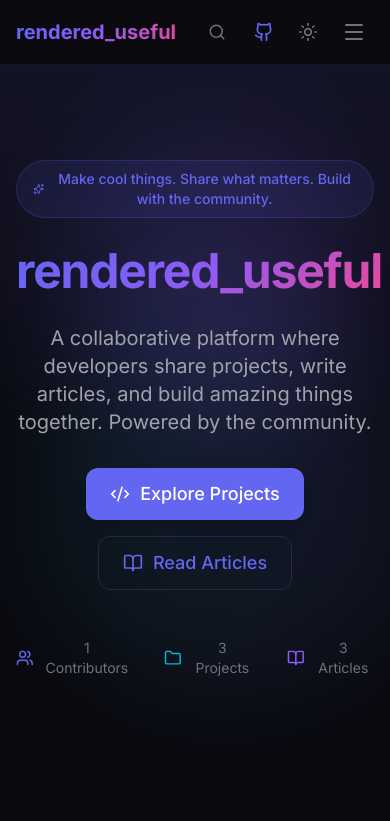
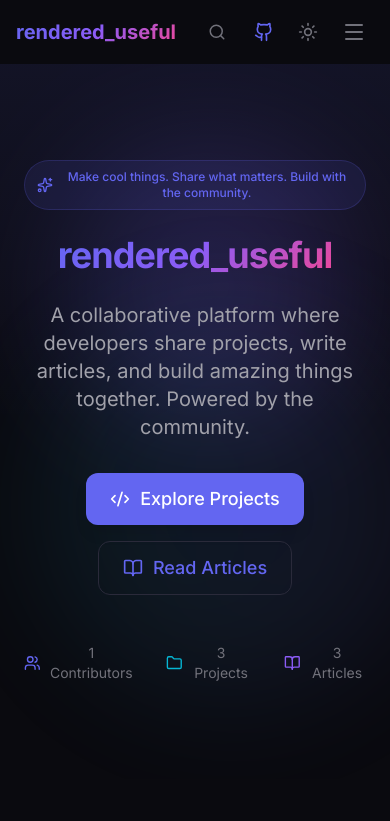
Before and after one commit to ScottPeabody/rendered_useful, a React (Vite) app: page / in a window 390 px wide. Shown: the top 821 px of the page. Built offline with nearby package versions, Linux system fonts and the light colour scheme.

Commit message:
Fix hero text centering on mobile

```diff
--- a/src/pages/HomePage.tsx
+++ b/src/pages/HomePage.tsx
@@ -56,19 +56,19 @@ export default function HomePage() {
             initial={{ opacity: 0, y: 20 }}
             animate={{ opacity: 1, y: 0 }}
             transition={{ duration: 0.6 }}
-            className="text-center max-w-3xl mx-auto"
+            className="text-center max-w-3xl mx-auto px-2"
           >
             <motion.div
               initial={{ scale: 0.9, opacity: 0 }}
               animate={{ scale: 1, opacity: 1 }}
               transition={{ delay: 0.1 }}
-              className="inline-flex items-center gap-2 px-4 py-2 rounded-full bg-[var(--color-accent-primary)]/10 border border-[var(--color-accent-primary)]/20 text-[var(--color-accent-primary)] text-sm font-medium mb-6"
+              className="inline-flex items-center gap-2 px-3 sm:px-4 py-2 rounded-full bg-[var(--color-accent-primary)]/10 border border-[var(--color-accent-primary)]/20 text-[var(--color-accent-primary)] text-xs sm:text-sm font-medium mb-6 text-center"
             >
-              <Sparkles size={16} />
-              Make cool things. Share what matters. Build with the community.
+              <Sparkles size={16} className="shrink-0" />
+              <span>Make cool things. Share what matters. Build with the community.</span>
             </motion.div>
 
-            <h1 className="text-5xl md:text-7xl font-bold tracking-tight mb-6">
+            <h1 className="text-4xl sm:text-5xl md:text-7xl font-bold tracking-tight mb-6">
               <span className="gradient-text">rendered_useful</span>
             </h1>
 
```
